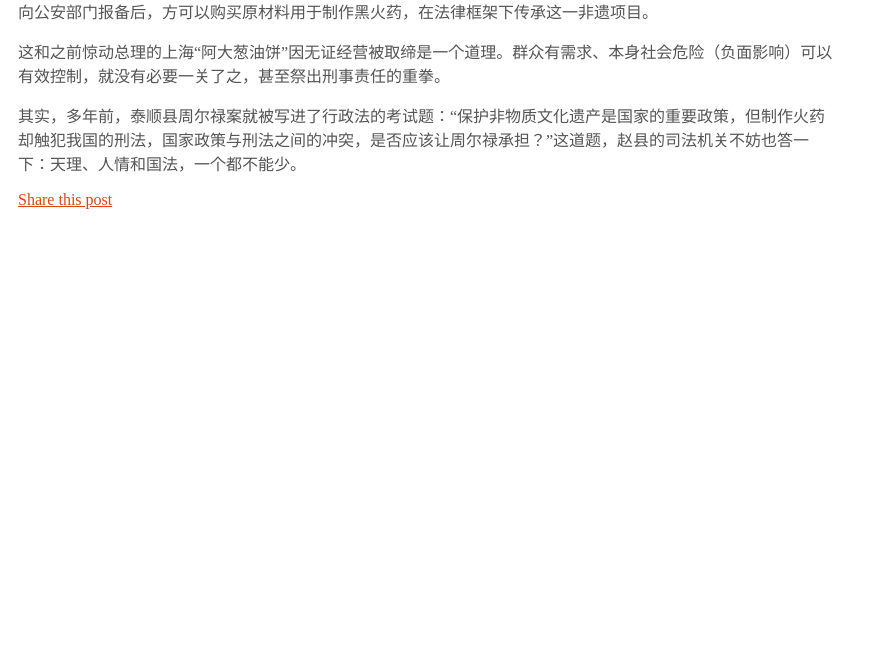
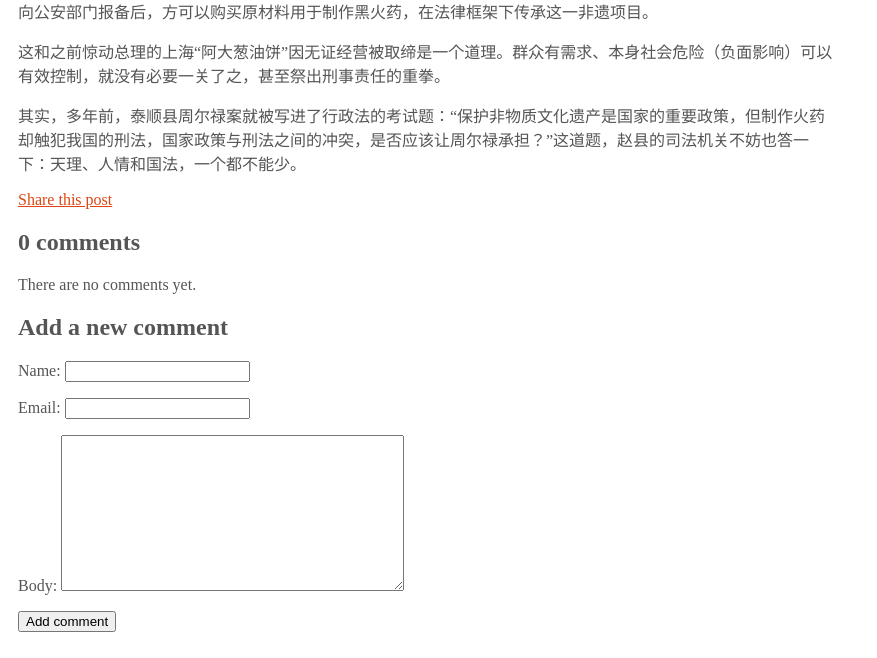
Before and after one commit to fusionlaw/liufx, a Django app: a page that uses blog/templates/blog/base.html in a window 1280 px wide. Shown: the part 830-1488 px from the top of the page, without its empty margins (0-877 px from the left). Before the commit the page ends 1039 px from the top, so only its background shows below. Run offline with Django 3.2, Linux system fonts and the light colour scheme; data comes from the database, SQL or seed files in the repository; both versions use the stored data as it was after the commit.

Commit message:
在blog中增加评论

```diff
--- a/blog/forms.py
+++ b/blog/forms.py
@@ -1,4 +1,5 @@
 from django import forms
+from .models import Comment
 
 
 class EmailPostForm(forms.Form):
@@ -6,3 +7,9 @@ class EmailPostForm(forms.Form):
     email = forms.EmailField()
     to = forms.EmailField()
     comments = forms.CharField(required=False, widget=forms.Textarea)
+
+
+class CommentForm(forms.ModelForm):
+    class Meta:
+        model = Comment
+        fields = ('name', 'email', 'body')
--- a/blog/models.py
+++ b/blog/models.py
@@ -35,4 +35,24 @@ class Post(models.Model):
 
     def get_absolute_url(self):
         return reverse('blog:post_detail',
-                       args=[self.publish.year, self.publish.strftime('%m'), self.publish.strftime('%d'), self.slug])
+                       args=[self.publish.year,
+                             self.publish.strftime('%m'),
+                             self.publish.strftime('%d'),
+                             self.slug
+                             ])
+
+
+class Comment(models.Model):
+    post = models.ForeignKey(Post, related_name='comments')
+    name = models.CharField(max_length=80)
+    email = models.EmailField()
+    body = models.TextField()
+    created = models.DateTimeField(auto_now_add=True)
+    updated = models.DateTimeField(auto_now=True)
+    active = models.BooleanField(default=True)
+
+    class Meta:
+        ordering = ['created']
+
+    def __str__(self):
+        return 'Comment by {} on {}'.format(self.name, self.post)
--- a/blog/templates/blog/base.html
+++ b/blog/templates/blog/base.html
@@ -4,7 +4,7 @@
 <head>
     <meta charset="UTF-8">
     <title>{% block title %}{% endblock %}</title>
-    <link href="{% static "css/blog.css" %}" rel="stylesheet">
+    <link href="{% static 'css/blog.css' %}" rel="stylesheet">
 </head>
 <body>
     <div id="content">
--- a/blog/templates/blog/post/detail.html
+++ b/blog/templates/blog/post/detail.html
@@ -4,11 +4,44 @@
 
 {% block content %}
     <h1>{{ post.title }}</h1>
+
     <p class="date">
         Published {{ post.publish }} by {{ post.author }}
     </p>
+
     {{ post.body|linebreaks }}
+
     <p>
     <a href="{% url 'blog:post_share' post.id %}">Share this post</a>
     </p>
+
+    {% with comments.count as total_comments %}
+    <h2>
+        {{ total_comments }} comment{{ total_comments|pluralize }}
+    </h2>
+    {% endwith %}
+
+    {% for comment in comments %}
+        <div class="comment">
+            <p class="info">
+                Comment {{ forloop.counter }} by {{ comment.name }}
+                {{ comment.created }}
+            </p>
+            {{ comment.body|linebreaks }}
+        </div>
+    {% empty %}
+        <p>There are no comments yet.</p>
+    {% endfor %}
+
+    {% if new_comment %}
+        <h2>Your comment has been added.</h2>
+    {% else %}
+    <h2>Add a new comment</h2>
+    <form action="." method="post">
+        {{ comment_form.as_p }}
+        {% csrf_token %}
+    <p><input type="submit" value="Add comment"></p>
+    </form>
+    {% endif %}
+
 {% endblock %}
--- a/blog/urls.py
+++ b/blog/urls.py
@@ -1,5 +1,5 @@
 from django.conf.urls import url
-from .views import PostList, PostDetail, post_share
+from .views import PostList, post_share, post_detail
 
 app_name = 'blog'
 urlpatterns = [
@@ -7,7 +7,7 @@ urlpatterns = [
     url(r'^$', PostList.as_view(), name='post_list'),
     url(
         r'^(?P<year>\d{4})/(?P<month>\d{2})/(?P<day>\d{2})/(?P<post>[-\w]+)/$',
-        PostDetail.as_view(),
+        post_detail,
         name='post_detail'
     ),
     url(r'^(?P<post_id>\d+)/share/$', post_share, name='post_share'),
--- a/blog/views.py
+++ b/blog/views.py
@@ -1,8 +1,9 @@
 from django.shortcuts import render, get_object_or_404
-from .models import Post
+from .models import Post, Comment
 from django.core.paginator import Paginator, EmptyPage, PageNotAnInteger
 from django.views.generic import ListView, DetailView
-from .forms import EmailPostForm
+from django.views.generic.edit import SingleObjectMixin, FormMixin
+from .forms import EmailPostForm, CommentForm
 from django.core.mail import send_mail
 
 # def post_list(request):
@@ -34,22 +35,40 @@ class PostList(ListView):
     template_name = 'blog/post/list.html'
 
 
-# def post_detail(request, year, month, day, post):
-#     post = get_object_or_404(
-#         Post,
-#         slug=post,
-#         status='published',
-#         publish__year=year,
-#         publish__month=month,
-#         publish__day=day
-#     )
-#     return render(request, 'blog/post/detail.html', {'post': post})
+def post_detail(request, year, month, day, post):
+    post = get_object_or_404(
+        Post,
+        slug=post,
+        status='published',
+        publish__year=year,
+        publish__month=month,
+        publish__day=day
+    )
+    # List of active comments for this post
+    comments = post.comments.filter(active=True)
+    if request.method == 'POST':
+        # A comment was posted
+        comment_form = CommentForm(data=request.POST)
+        if comment_form.is_valid():
+            # Create Comment object but don't save to database yet
+            new_comment = comment_form.save(commit=False)
+            # Assign the current post to the comment
+            new_comment.post = post
+            # Save the comment to the database
+            new_comment.save()
+    else:
+        comment_form = CommentForm()
+    return render(request,
+                  'blog/post/detail.html',
+                  {'post': post,
+                   'comments': comments,
+                   'comment_form': comment_form})
 
-class PostDetail(DetailView):
-    template_name = 'blog/post/detail.html'
-    context_object_name = 'post'
-    slug_url_kwarg = 'post'
-    model = Post
+# class PostDetail(DetailView):
+#     template_name = 'blog/post/detail.html'
+#     context_object_name = 'post'
+#     slug_url_kwarg = 'post'
+#     model = Post
 
 
 def post_share(request, post_id):
@@ -63,8 +82,7 @@ def post_share(request, post_id):
             # Form fields passed validation
             cd = form.cleaned_data
             # ... send email
-            post_url = request.build_absolute_uri(
-                post.get_absolute_url())
+            post_url = request.build_absolute_uri(post.get_absolute_url())
             subject = '{} ({}) recommends you reading "{}"'.format(cd['name'], cd['email'], post.title)
             message = 'Read "{}" at {}\n\n{}\'s comments: {}'.format(post.title, post_url, cd['name'], cd['comments'])
             send_mail(subject, message, 'admin@myblog.com', [cd['to']])
```
Also changed, not shown: blog/admin.py (+9 -2 lines), liufx/settings.py (+4 -4 lines), blog/migrations/0003_comment.py (added), db.sqlite3.
